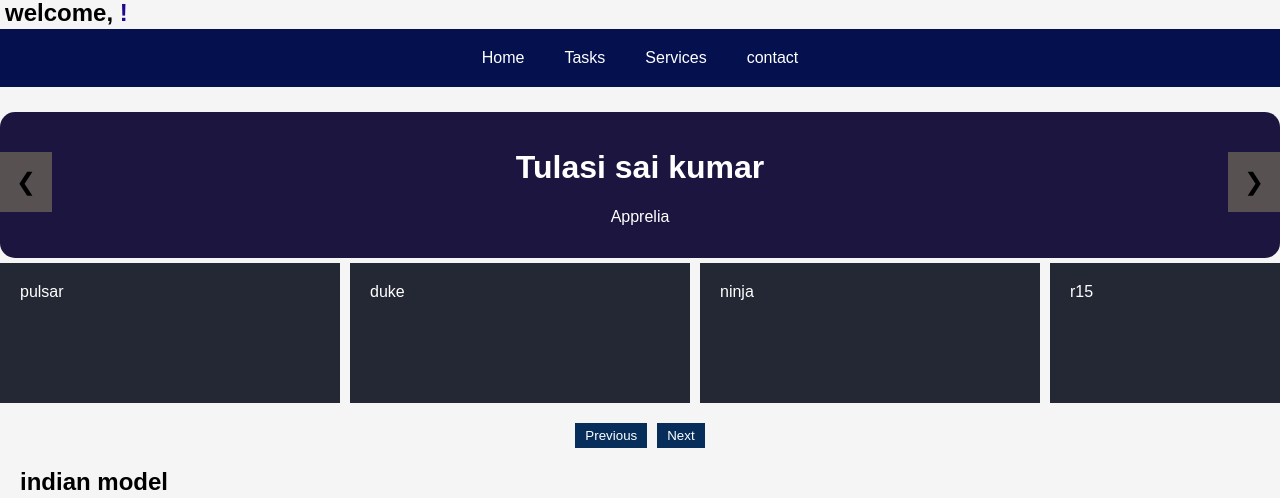
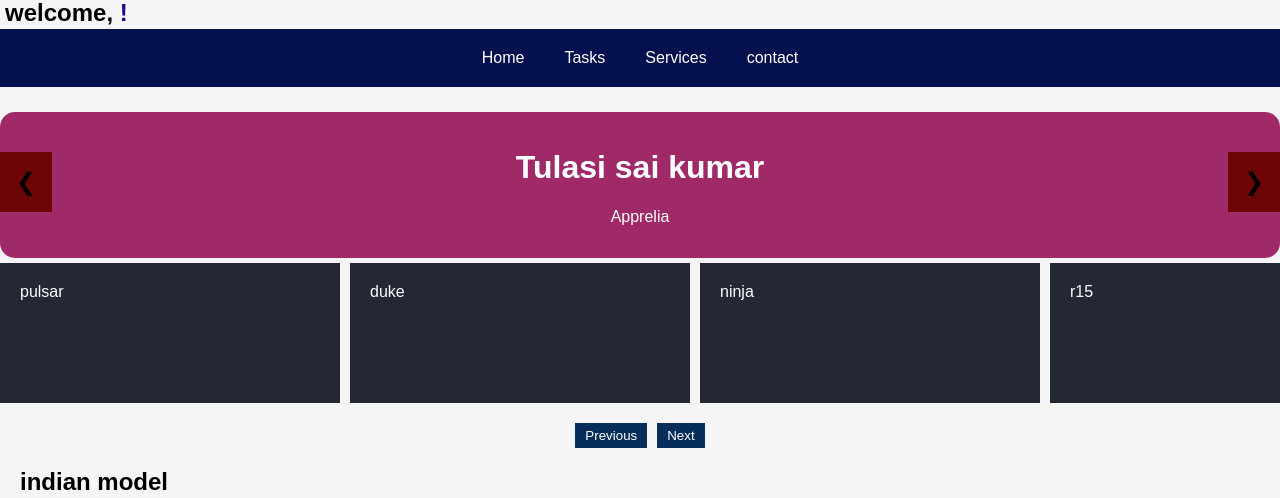
Before and after one commit to Tulasigadini/taskshowroom, a Django app: page / in a window 1280 px wide. Shown: the part 64-562 px from the top of the page. Run offline with Django 4.2, Linux system fonts and the light colour scheme.

Commit message:
Update home.html

```diff
--- a/registration/templates/registration/home.html
+++ b/registration/templates/registration/home.html
@@ -75,7 +75,7 @@
 .card {
   flex: 0 0 100%;
   border-radius: 15px;
-  background-color: #1c153f;
+  background-color: #a02967;
   color: #fff;
   padding: 1rem;
   box-sizing: border-box;
@@ -91,7 +91,7 @@
   cursor: pointer;
   font-size: 24px;
   padding: 1rem;
-  background: #585151;
+  background: #6c0606;
 }
 
 .prev {
```
